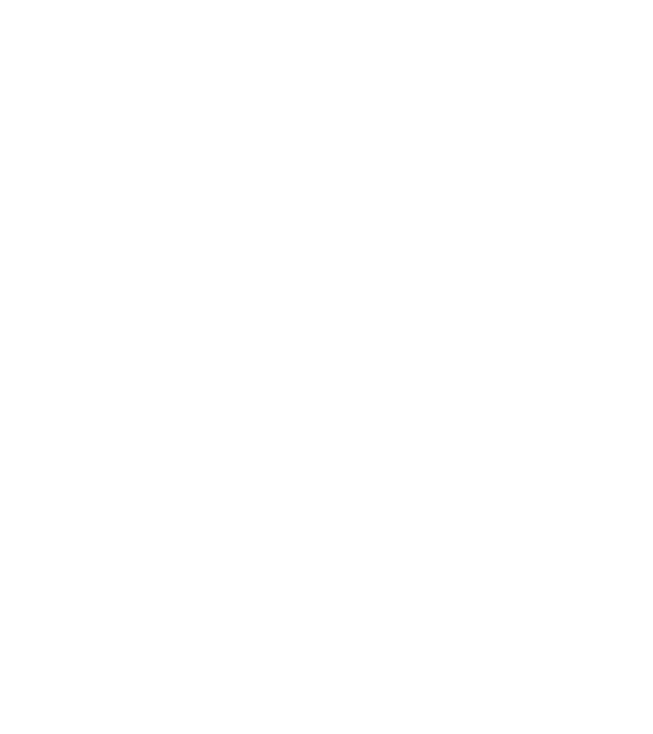
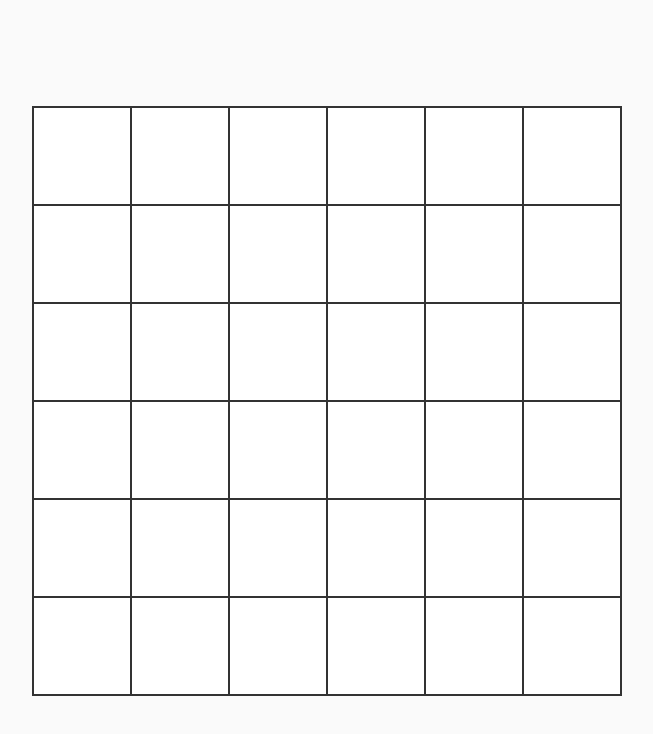
Before and after one commit to andreacontestabile/js-jq-ajax-grigliaquad, a plain HTML site: page index.html in a window 1280 px wide. Shown: the whole page, without its empty margins (308-961 px from the left). Drawn offline with nearby package versions, Linux system fonts and the light colour scheme.

Commit message:
Griglia 6x6

```diff
--- a/css/style.css
+++ b/css/style.css
@@ -3,3 +3,27 @@
   margin: 0;
   padding: 0;
 }
+
+.wrapper {
+  height: 100vh;
+  display: flex;
+  justify-content: center;
+  align-items: center;
+  background-color: #FAFAFA;
+}
+
+.container {
+  display: flex;
+  flex-wrap: wrap;
+  width: 600px;
+  /* box-shadow: 0 0 20px rgba(0,0,0,0.2); */
+}
+
+.square {
+  margin-right: -2px;
+  margin-bottom: -2px;
+  height: 100px;
+  width: 100px;
+  border: 2px solid #333;
+  background-color: #fff;
+}
--- a/index.html
+++ b/index.html
@@ -9,6 +9,46 @@
   <title>Quadratini Ajax</title>
 </head>
 <body>
+  <div class="wrapper">
+    <div class="container">
+      <div class="square"></div>
+      <div class="square"></div>
+      <div class="square"></div>
+      <div class="square"></div>
+      <div class="square"></div>
+      <div class="square"></div>
+      <div class="square"></div>
+      <div class="square"></div>
+      <div class="square"></div>
+      <div class="square"></div>
+      <div class="square"></div>
+      <div class="square"></div>
+      <div class="square"></div>
+      <div class="square"></div>
+      <div class="square"></div>
+      <div class="square"></div>
+      <div class="square"></div>
+      <div class="square"></div>
+      <div class="square"></div>
+      <div class="square"></div>
+      <div class="square"></div>
+      <div class="square"></div>
+      <div class="square"></div>
+      <div class="square"></div>
+      <div class="square"></div>
+      <div class="square"></div>
+      <div class="square"></div>
+      <div class="square"></div>
+      <div class="square"></div>
+      <div class="square"></div>
+      <div class="square"></div>
+      <div class="square"></div>
+      <div class="square"></div>
+      <div class="square"></div>
+      <div class="square"></div>
+      <div class="square"></div>
+    </div>
+  </div>
   <script src="js/script.js" charset="utf-8"></script>
 </body>
 </html>
```
